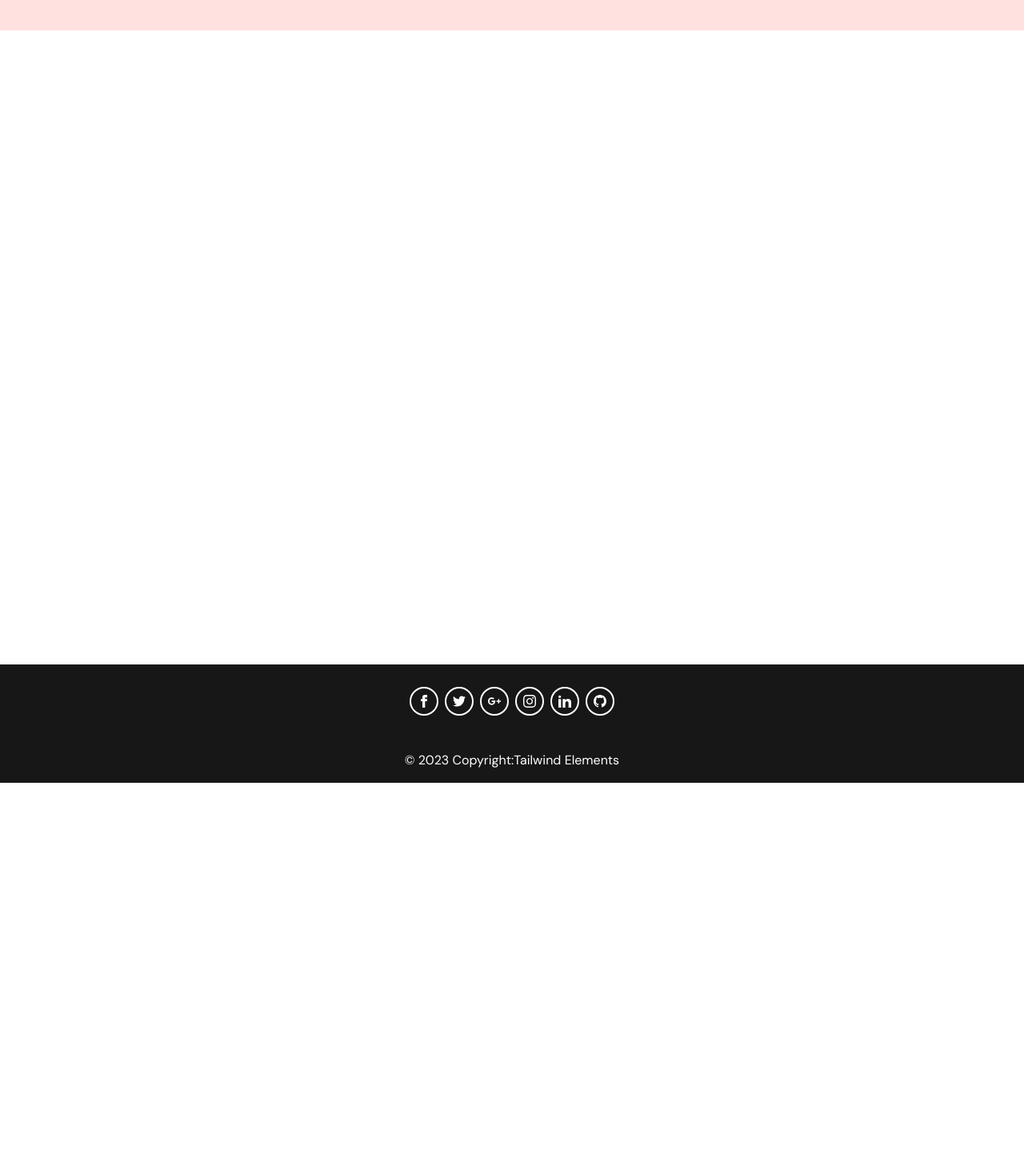
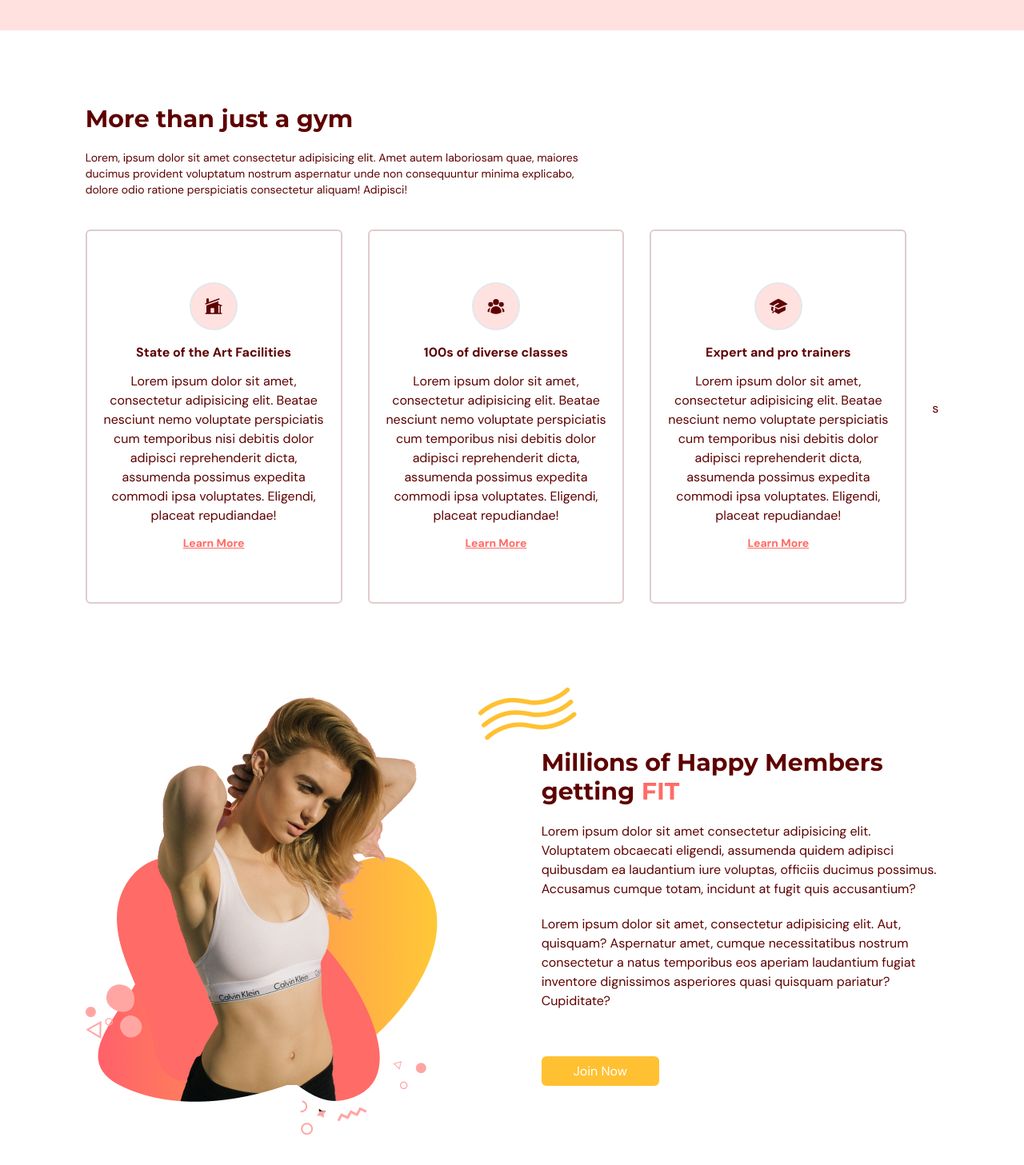
Before and after one commit to AyrtonCR/health-tracker-app, a React (Vite) app in the folder health-application/: page / in a window 1280 px wide. Shown: the part 769-2226 px from the top of the page at 80% size. Before the commit the page ends 1748 px from the top, so only its background shows below. Built offline with nearby package versions, Linux system fonts and the light colour scheme.

Commit message:
added in new section to home page and styled

```diff
--- a/health-application/src/App.tsx
+++ b/health-application/src/App.tsx
@@ -5,6 +5,7 @@ import Footer from "./components/footer";
 import { useEffect, useState } from "react";
 import SelectedPage from "@/shared/types";
 import Home from "@/scenes/home";
+import Benefits from "@/scenes/benefits";
 
 function App() {
   const [selectedPage, setSelectedPage] = useState<SelectedPage>(
@@ -31,6 +32,7 @@ function App() {
         setSelectedPage={setSelectedPage}
       />
       <Home setSelectedPage={setSelectedPage} />
+      <Benefits setSelectedPage={setSelectedPage} />
       <div className="app bg-gray20"></div>
       <Footer />
     </>
--- /dev/null
+++ b/health-application/src/scenes/benefits/Benefit.tsx
@@ -0,0 +1,41 @@
+import { SelectedPage } from "@/shared/types";
+import { motion } from "framer-motion";
+import AnchorLink from "react-anchor-link-smooth-scroll";
+
+const childVariant = {
+  hidden: { opacity: 0, scale: 0.9 },
+  visible: { opacity: 1, scale: 1 },
+};
+
+type Props = {
+  icon: JSX.Element;
+  title: string;
+  description: string;
+  setSelectedPage: (value: SelectedPage) => void;
+};
+
+const Benefit = ({ icon, title, description, setSelectedPage }: Props) => {
+  return (
+    <motion.div
+      variants={childVariant}
+      className="mt-5 rounded-md border-2 border-gray-100 px-5 py-16 text-center"
+    >
+      <div className="mb-4 flex justify-center">
+        <div className="border-grey-100 rounded-full border-2 bg-primary-100 p-4">
+          {icon}
+        </div>
+      </div>
+      <h4 className="font-bold">{title}</h4>
+      <p className="my-3">{description}</p>
+      <AnchorLink
+        className="text-sm font-bold text-primary-500 underline hover:text-secondary-500"
+        onClick={() => setSelectedPage(SelectedPage.ContactUs)}
+        href={`#${SelectedPage.ContactUs}`}
+      >
+        <p>Learn More</p>
+      </AnchorLink>
+    </motion.div>
+  );
+};
+
+export default Benefit;
--- /dev/null
+++ b/health-application/src/scenes/benefits/index.tsx
@@ -0,0 +1,163 @@
+import Htext from "@/shared/Htext";
+import SelectedPage, { BenefitType } from "@/shared/types";
+import {
+  HomeModernIcon,
+  UserGroupIcon,
+  AcademicCapIcon,
+} from "@heroicons/react/24/solid";
+import { motion } from "framer-motion";
+import Benefit from "./Benefit";
+import BenefitsPageGraphic from "@/assets/BenefitsPageGraphic.png";
+import ActionButton from "@/shared/ActionButton";
+motion;
+
+const benefits: Array<BenefitType> = [
+  {
+    icon: <HomeModernIcon className="h-6 w-6" />,
+    title: "State of the Art Facilities",
+    description:
+      "Lorem ipsum dolor sit amet, consectetur adipisicing elit. Beatae nesciunt nemo voluptate perspiciatis cum temporibus nisi debitis dolor adipisci reprehenderit dicta, assumenda possimus expedita commodi ipsa voluptates. Eligendi, placeat repudiandae!",
+  },
+  {
+    icon: <UserGroupIcon className="h-6 w-6" />,
+    title: "100s of diverse classes",
+    description:
+      "Lorem ipsum dolor sit amet, consectetur adipisicing elit. Beatae nesciunt nemo voluptate perspiciatis cum temporibus nisi debitis dolor adipisci reprehenderit dicta, assumenda possimus expedita commodi ipsa voluptates. Eligendi, placeat repudiandae!",
+  },
+  {
+    icon: <AcademicCapIcon className="h-6 w-6" />,
+    title: "Expert and pro trainers",
+    description:
+      "Lorem ipsum dolor sit amet, consectetur adipisicing elit. Beatae nesciunt nemo voluptate perspiciatis cum temporibus nisi debitis dolor adipisci reprehenderit dicta, assumenda possimus expedita commodi ipsa voluptates. Eligendi, placeat repudiandae!",
+  },
+];
+
+const container = {
+  hidden: {},
+  visible: {
+    transition: { staggerChildren: 0.2 },
+  },
+};
+
+type Props = {
+  setSelectedPage: (value: SelectedPage) => void;
+};
+
+const Benefits = ({ setSelectedPage }: Props) => {
+  return (
+    <section id="benefits" className="mx-auto min-h-full w-5/6 py-20">
+      <motion.div
+        onViewportEnter={() => setSelectedPage(SelectedPage.Benefits)}
+      >
+        {/* Header */}
+        <motion.div
+          className="md:my-5 md:w-3/5"
+          initial="hidden"
+          whileInView="visible"
+          viewport={{ once: true, amount: 0.5 }}
+          transition={{ duration: 0.5 }}
+          variants={{
+            hidden: { opacity: 0, x: -50 },
+            visible: { opacity: 1, x: 0 },
+          }}
+        >
+          <Htext>More than just a gym</Htext>
+          <p className="my-5 text-sm">
+            Lorem, ipsum dolor sit amet consectetur adipisicing elit. Amet autem
+            laboriosam quae, maiores ducimus provident voluptatum nostrum
+            aspernatur unde non consequuntur minima explicabo, dolore odio
+            ratione perspiciatis consectetur aliquam! Adipisci!
+          </p>
+        </motion.div>
+        {/* Benefits */}
+        <motion.div
+          className="mt-5 items-center justify-between gap-8 md:flex"
+          initial="hidden"
+          whileInView="visible"
+          viewport={{ once: true, amount: 0.5 }}
+          variants={container}
+        >
+          {benefits.map((benefit: BenefitType) => (
+            <Benefit
+              key={benefit.title}
+              icon={benefit.icon}
+              title={benefit.title}
+              description={benefit.description}
+              setSelectedPage={setSelectedPage}
+            />
+          ))}
+          s
+        </motion.div>
+        {/*  Graphics and Description*/}
+        <div className="mt-16 items-center justify-between gap-20 md:mt-28 md:flex">
+          {/* Graphic */}
+          <img
+            className="mx-auto"
+            alt="benefits-page-graphic"
+            src={BenefitsPageGraphic}
+          />
+
+          {/* Description */}
+          <div>
+            {/* Title */}
+            <div className="relative">
+              <div className="before:absolute before:-left-20 before:-top-20 before:z-[1] before:content-abstractwaves">
+                <motion.div
+                  initial="hidden"
+                  whileInView="visible"
+                  viewport={{ once: true, amount: 0.5 }}
+                  transition={{ duration: 0.5 }}
+                  variants={{
+                    hidden: { opacity: 0, x: 50 },
+                    visible: { opacity: 1, x: 0 },
+                  }}
+                >
+                  <Htext>
+                    Millions of Happy Members getting {""}
+                    <span className="text-primary-500">FIT</span>
+                  </Htext>
+                </motion.div>
+              </div>
+            </div>
+            {/* Description */}
+            <motion.div
+              initial="hidden"
+              whileInView="visible"
+              viewport={{ once: true, amount: 0.5 }}
+              transition={{ delay: 0.2, duration: 0.5 }}
+              variants={{
+                hidden: { opacity: 0, x: -50 },
+                visible: { opacity: 1, x: 0 },
+              }}
+            >
+              <p className="my-5 ">
+                Lorem ipsum dolor sit amet consectetur adipisicing elit.
+                Voluptatem obcaecati eligendi, assumenda quidem adipisci
+                quibusdam ea laudantium iure voluptas, officiis ducimus
+                possimus. Accusamus cumque totam, incidunt at fugit quis
+                accusantium?
+              </p>
+              <p className="mb-5">
+                Lorem ipsum dolor sit amet, consectetur adipisicing elit. Aut,
+                quisquam? Aspernatur amet, cumque necessitatibus nostrum
+                consectetur a natus temporibus eos aperiam laudantium fugiat
+                inventore dignissimos asperiores quasi quisquam pariatur?
+                Cupiditate?
+              </p>
+            </motion.div>
+            {/* Button */}
+            <div className="relative mt-16">
+              <div className="content:sparkles before:absolute before:-bottom-20 before:right-40 before:z-[-1]">
+                <ActionButton setSelectedPage={setSelectedPage}>
+                  Join Now
+                </ActionButton>
+              </div>
+            </div>
+          </div>
+        </div>
+      </motion.div>
+    </section>
+  );
+};
+
+export default Benefits;
--- /dev/null
+++ b/health-application/src/shared/Htext.tsx
@@ -0,0 +1,13 @@
+import React from "react";
+
+type Props = {
+  children: React.ReactNode;
+};
+
+const Htext = ({ children }: Props) => {
+  return (
+    <h1 className="basis-3/5 font-montserrat text-3xl font-bold">{children}</h1>
+  );
+};
+
+export default Htext;
--- a/health-application/src/shared/types.ts
+++ b/health-application/src/shared/types.ts
@@ -1,8 +1,13 @@
-enum SelectedPage {
+export enum SelectedPage {
   Home = "home",
   Benefits = "benefits",
   OurClasses = "ourclasses",
   ContactUs = "contactus",
 }
 
+export interface BenefitType {
+  icon: JSX.Element;
+  title: string;
+  description: string;
+}
 export default SelectedPage;
```
